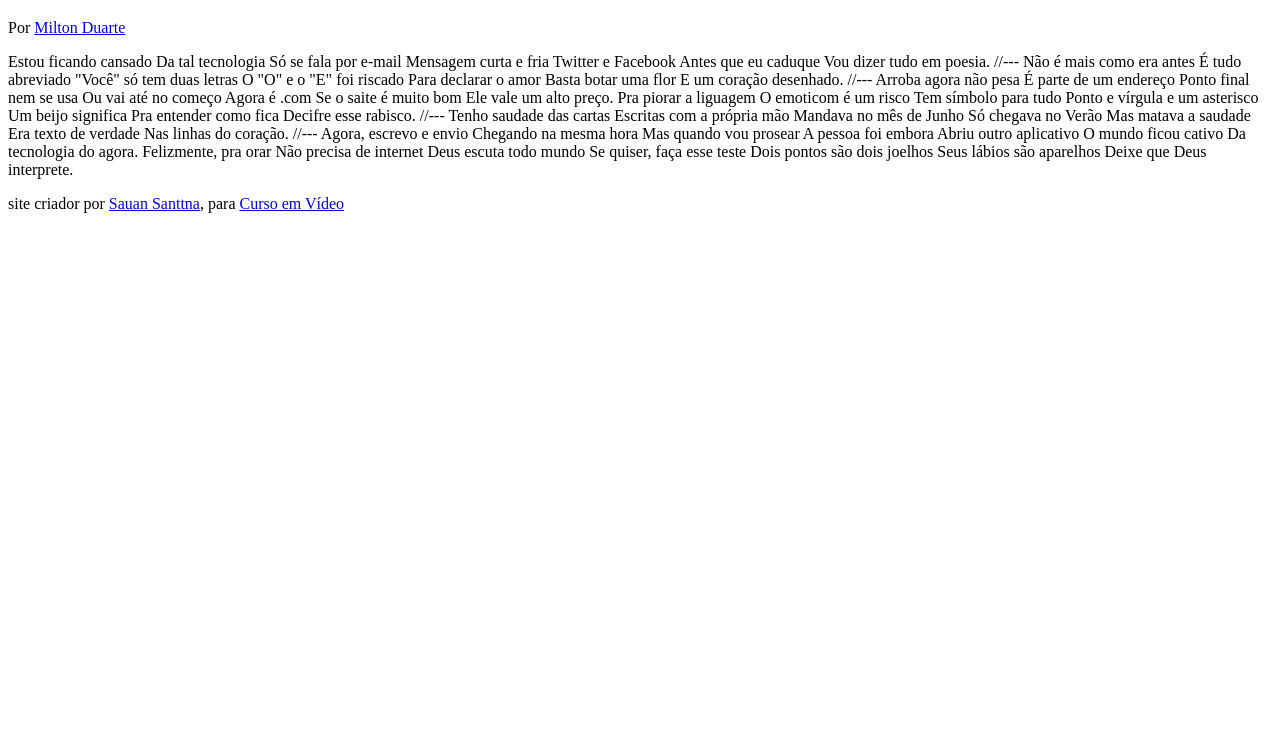
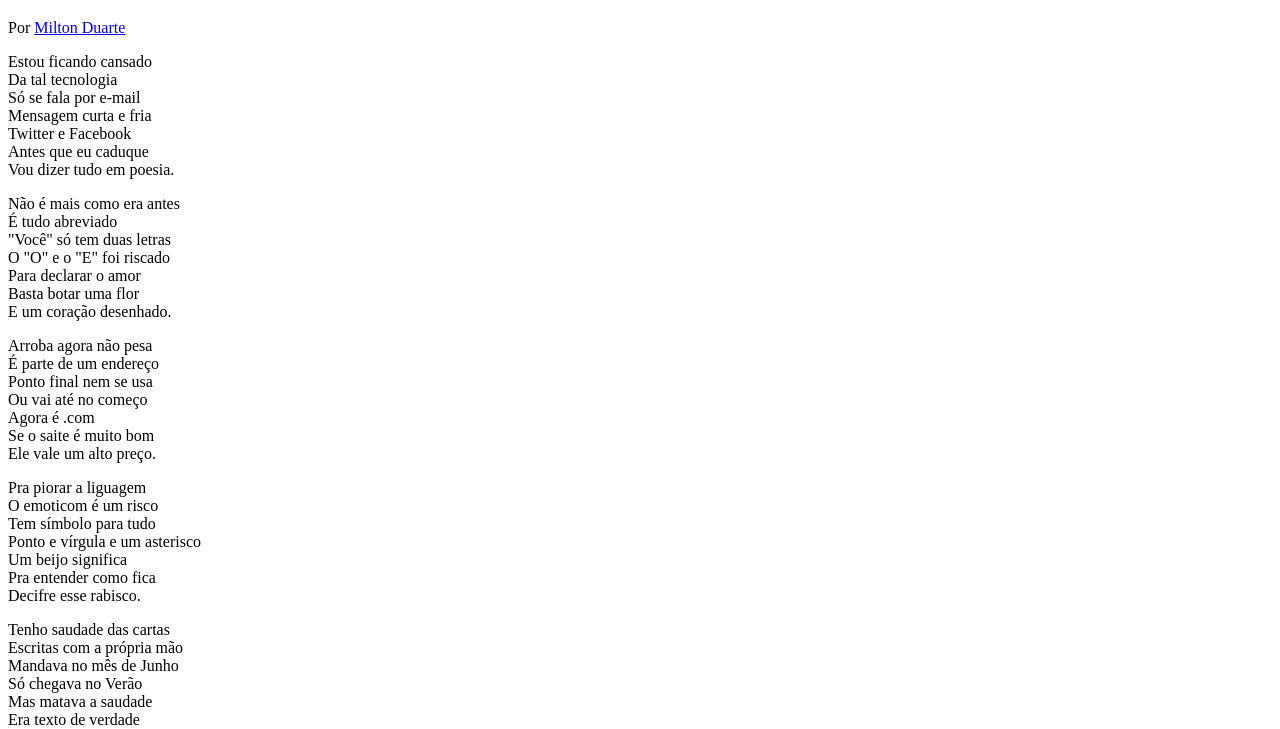
Before and after one commit to SauanSantana/html-css, a plain HTML site: page desafios/d012/index.html in a window 1280 px wide. Shown: the part 61-790 px from the top of the page. Drawn offline with Linux system fonts and the light colour scheme.

Commit message:
tirei o main e deixei pronto a parte de html

```diff
--- /dev/null
+++ b/desafios/d012/estilo/style.css
@@ -0,0 +1 @@
+@charset "UTF-8";
--- a/desafios/d012/index.html
+++ b/desafios/d012/index.html
@@ -4,6 +4,7 @@
     <meta charset="UTF-8">
     <meta name="viewport" content="width=device-width, initial-scale=1.0">
     <title>Cordel Moderno</title>
+    <link rel="stylesheet" href="estilo/style.css">
 </head>
 <body>
     <header>
@@ -11,71 +12,86 @@
         <p>Por <a href="https://www.recantodasletras.com.br/poesias/3186743" target="_blank">Milton Duarte</a></p>
     </header>
 
-        <main>
-            Estou ficando cansado
-            Da tal tecnologia
-            Só se fala por e-mail
-            Mensagem curta e fria
-            Twitter e Facebook
-            Antes que eu caduque
-            Vou dizer tudo em poesia.
+            <section>
+                <p>
+                    Estou ficando cansado <br>
+                    Da tal tecnologia <br>
+                    Só se fala por e-mail <br>
+                    Mensagem curta e fria <br>
+                    Twitter e Facebook <br>
+                    Antes que eu caduque <br>
+                    Vou dizer tudo em poesia.
+                </p>
+            </section>
 
-            //---
+            <section>
+                <p>
+                    Não é mais como era antes <br>
+                    É tudo abreviado <br>
+                    "Você" só tem duas letras <br>
+                    O "O" e o "E" foi riscado <br>
+                    Para declarar o amor <br>
+                    Basta botar uma flor <br>
+                    E um coração desenhado.
+                </p>
+            </section>
 
-            Não é mais como era antes
-            É tudo abreviado
-            "Você" só tem duas letras
-            O "O" e o "E" foi riscado
-            Para declarar o amor
-            Basta botar uma flor
-            E um coração desenhado.
+            <section>
+                <p>
+                    Arroba agora não pesa <br>
+                    É parte de um endereço <br>
+                    Ponto final nem se usa <br>
+                    Ou vai até no começo <br>
+                    Agora é .com <br>
+                    Se o saite é muito bom <br>
+                    Ele vale um alto preço.
+                </p>
 
-            //---
+                <p>
+                    Pra piorar a liguagem <br>
+                    O emoticom é um risco <br>
+                    Tem símbolo para tudo <br>
+                    Ponto e vírgula e um asterisco <br>
+                    Um beijo significa <br>
+                    Pra entender como fica <br>
+                    Decifre esse rabisco.
+                </p>
+            </section>
 
-            Arroba agora não pesa
-            É parte de um endereço
-            Ponto final nem se usa
-            Ou vai até no começo
-            Agora é .com
-            Se o saite é muito bom
-            Ele vale um alto preço.
+            <section>
+                <p>
+                    Tenho saudade das cartas <br>
+                    Escritas com a própria mão <br>
+                    Mandava no mês de Junho <br>
+                    Só chegava no Verão <br>
+                    Mas matava a saudade <br>
+                    Era texto de verdade <br>
+                    Nas linhas do coração.
+                </p>
+            </section>
 
-            Pra piorar a liguagem
-            O emoticom é um risco
-            Tem símbolo para tudo
-            Ponto e vírgula e um asterisco
-            Um beijo significa
-            Pra entender como fica
-            Decifre esse rabisco.
+            <section>
+                <p>
+                    Agora, escrevo e envio <br>
+                    Chegando na mesma hora <br>
+                    Mas quando vou prosear <br>
+                    A pessoa foi embora <br>
+                    Abriu outro aplicativo <br>
+                    O mundo ficou cativo <br>
+                    Da tecnologia do agora. <br>
+                </p>
 
-            //---
+                <p>
+                    Felizmente, pra orar <br>
+                    Não precisa de internet <br>
+                    Deus escuta todo mundo <br>
+                    Se quiser, faça esse teste <br>
+                    Dois pontos são dois joelhos <br>
+                    Seus lábios são aparelhos <br>
+                    Deixe que Deus interprete. <br>
+                </p>
+            </section>
 
-            Tenho saudade das cartas
-            Escritas com a própria mão
-            Mandava no mês de Junho
-            Só chegava no Verão
-            Mas matava a saudade
-            Era texto de verdade
-            Nas linhas do coração.
-
-            //---
-
-            Agora, escrevo e envio
-            Chegando na mesma hora
-            Mas quando vou prosear
-            A pessoa foi embora
-            Abriu outro aplicativo
-            O mundo ficou cativo
-            Da tecnologia do agora.
-
-            Felizmente, pra orar
-            Não precisa de internet
-            Deus escuta todo mundo
-            Se quiser, faça esse teste
-            Dois pontos são dois joelhos
-            Seus lábios são aparelhos
-            Deixe que Deus interprete.
-        </main>
         <footer>
             <p>site criador por <a href="https://www.instagram.com/sauan_santtana" target="_blank">Sauan Santtna</a>, para <a href="https://www.instagram.com/cursoemvideo/" target="_blank">Curso em Vídeo</a></p>
         </footer>
```
